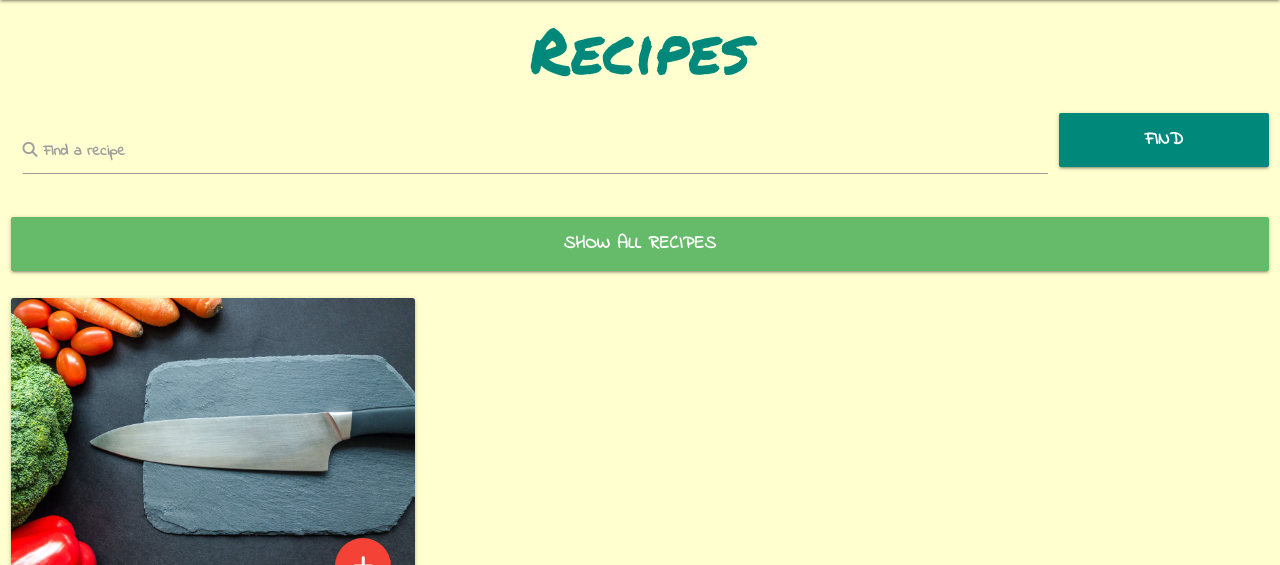
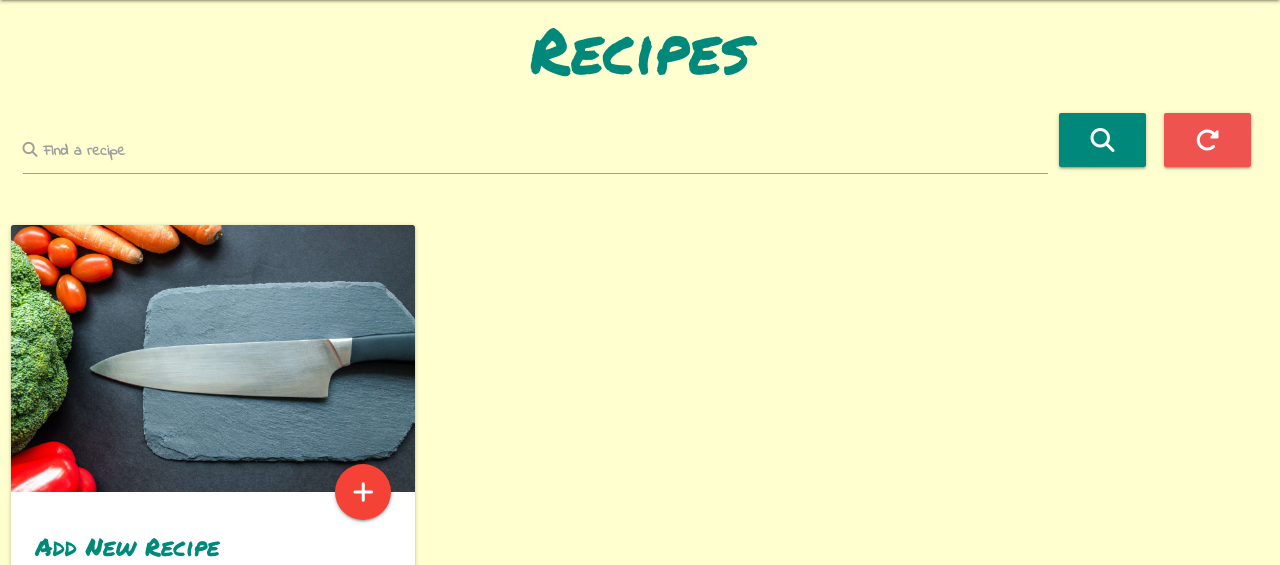
Before and after one commit to Code-Institute-Submissions/KWSNick-meal-planner_MResub, a Flask app: page /search in a window 1280 px wide. Shown: the part 64-629 px from the top of the page. Run offline with Flask 2, Linux system fonts and the light colour scheme; data that the repository does not hold is empty; some libraries are stand-ins or nearby versions.

Commit message:
Altered find and show all recipes buttons to be smaller, only show icons, be side by side to be clearer to the user of their function.

```diff
--- a/static/css/style.css
+++ b/static/css/style.css
@@ -95,6 +95,9 @@ h5 {
     margin-top: 0;
     background-color: #00897b;
 }
+#reset_btn {
+    margin-top: 0;
+}
 #create_menu_header {
     display: inline-block;
 }
--- a/templates/recipes.html
+++ b/templates/recipes.html
@@ -12,9 +12,10 @@
             <label for="query"><i class="fas fa-search"></i> Find a recipe</label>
         </div>
         <div class="col s4 m2" id="search_btn_div">
-            <button id="search_btn" class="col s12 center waves-effect waves-light btn-large" type="submit">Find</button>
+            <button id="search_btn" class="col s5 center waves-effect waves-light btn-large" type="submit"><i class="fas fa-search"></i></button>
+            <a href="{{ url_for('recipes') }}" id="reset_btn" class="col s5 offset-s1 center waves-effect waves-light btn-large red lighten-1" id="reset_search"><i class="fas fa-redo-alt"></i></a>
         </div>
-        <a href="{{ url_for('recipes') }}" class="col s12 center waves-effect waves-light btn-large green lighten-1" id="reset_search">Show all recipes</a>
+
     </form>
 </div>
 <div class="row">
```
